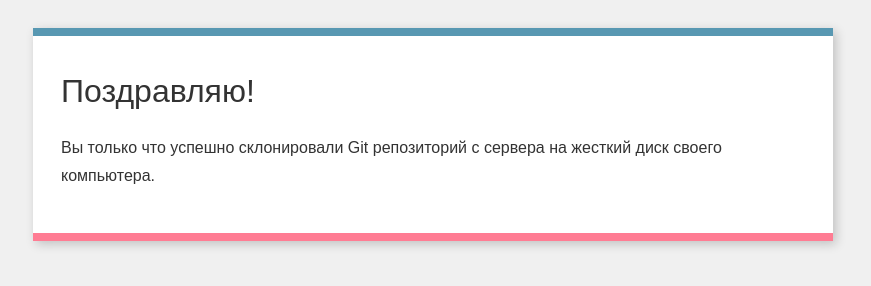
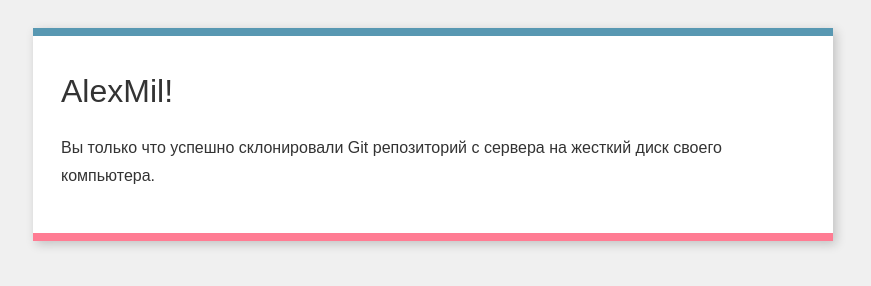
Before and after one commit to AlexMilweb/git-welcome-test, a plain HTML site: page index.html in a window 1280 px wide. Shown: the whole page, without its empty margins (207-1078 px from the left). Drawn offline with Linux system fonts and the light colour scheme.

Commit message:
change name

```diff
--- a/index.html
+++ b/index.html
@@ -9,7 +9,7 @@
     </head>
     <body>
         <div class="box">
-            <h1>Поздравляю!</h1>
+            <h1>AlexMil!</h1>
             <p>
                 Вы только что успешно склонировали Git репозиторий с сервера на
                 жесткий диск своего компьютера.
```
